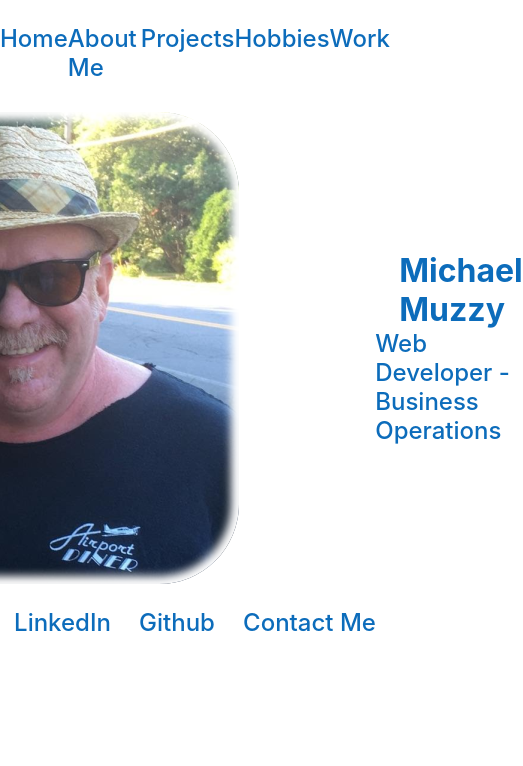
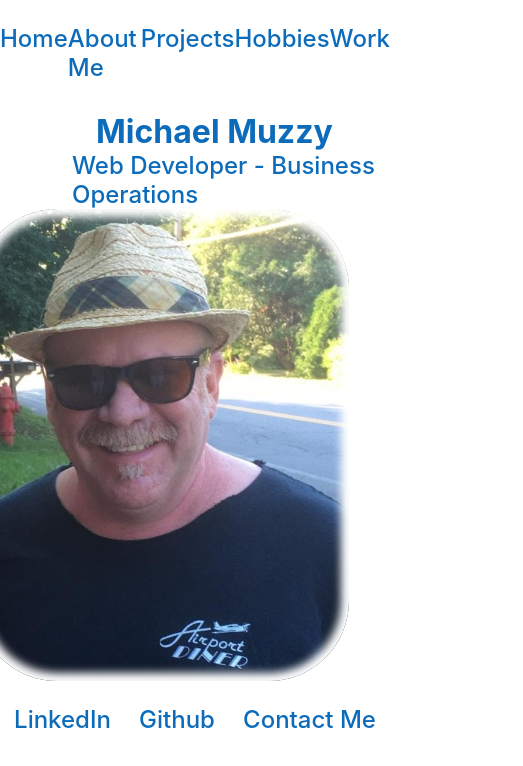
Before and after one commit to foxflyer40/Michael-Muzzy-portfolio, a React (Create React App) app in the folder client/: page / in a window 390 px wide. Shown: the top 766 px of the page, 523 px wide, since content can reach past the window. Built offline with nearby package versions, Linux system fonts and the light colour scheme.

Commit message:
home page media querie

```diff
--- a/client/src/App.css
+++ b/client/src/App.css
@@ -48,6 +48,12 @@ html, body {
    justify-content: center;
    align-items: center;
    color: rgb(12, 108, 187);
+}
+
+@media screen and (max-width: 600px) {
+   #homePage {
+      flex-direction: column-reverse;
+   }
 }
 
 .image-blurred-edge {
```
